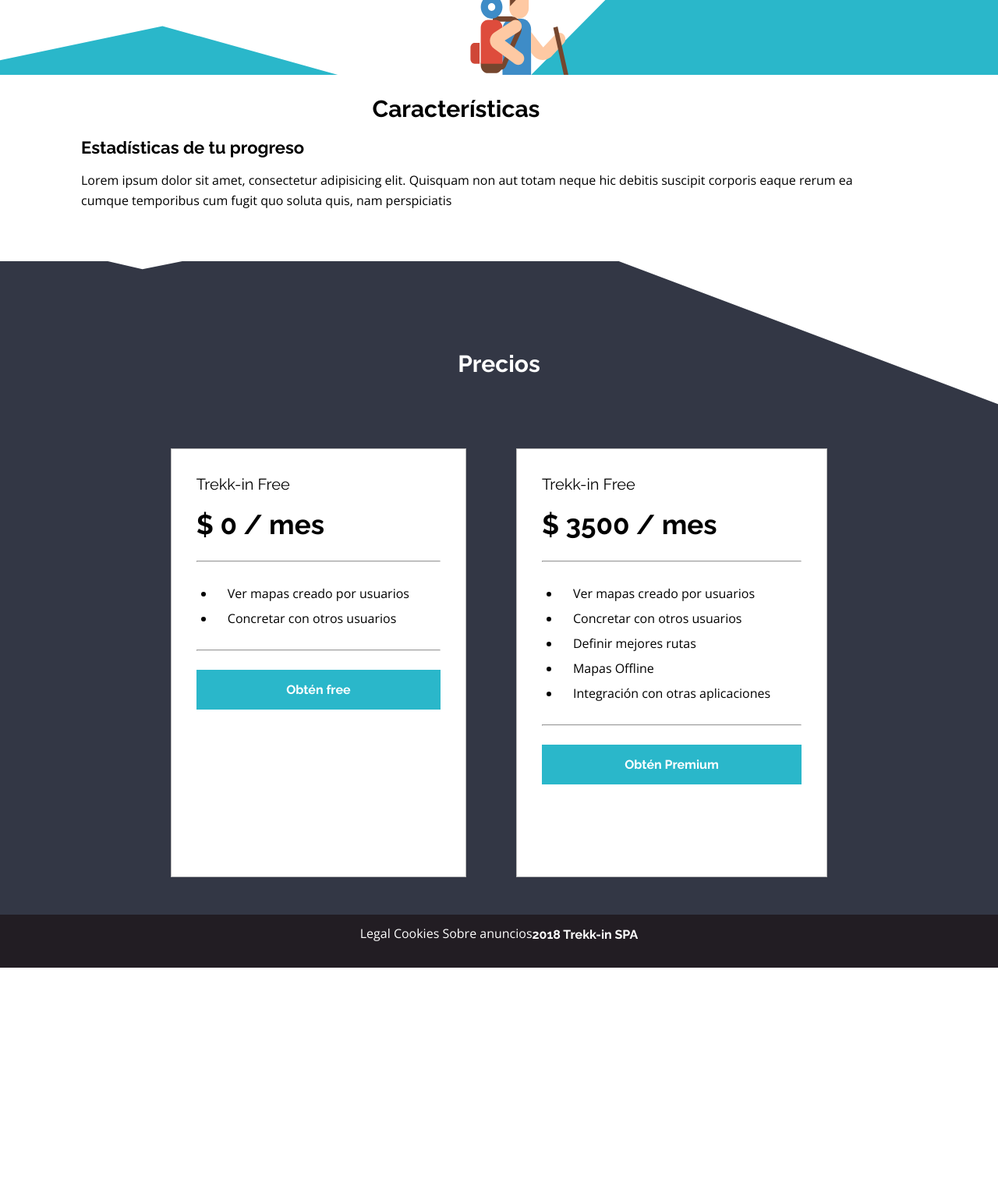
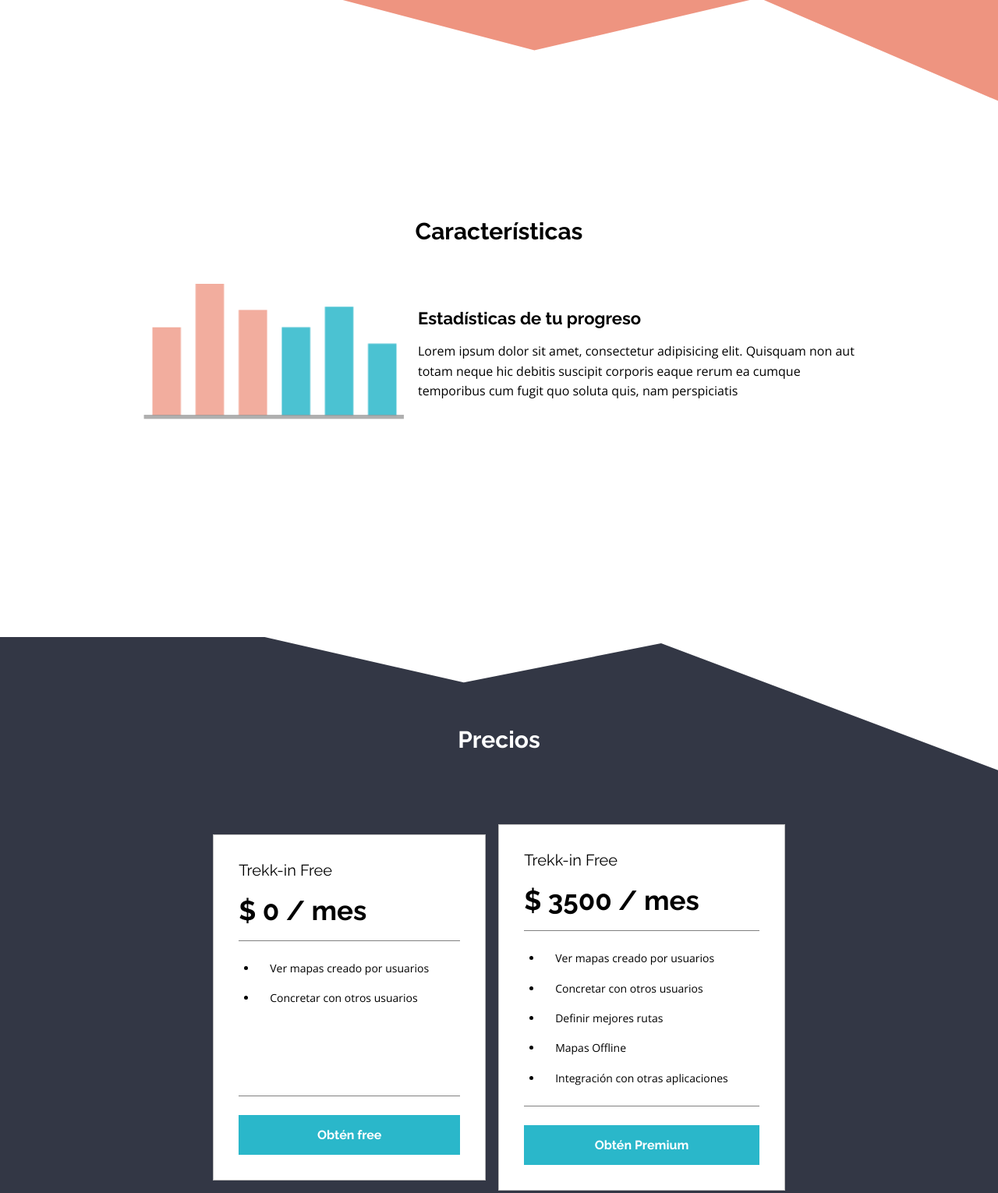
Before and after one commit to conilastra/treek-in, a plain HTML site: page index.html in a window 1280 px wide. Shown: the part 620-2150 px from the top of the page at 78% size. Before the commit the page ends 1861 px from the top, so only its background shows below. Drawn offline with nearby package versions, Linux system fonts and the light colour scheme.

Commit message:
updates en la versión mobile

```diff
--- a/assets/scss/components/_card.scss
+++ b/assets/scss/components/_card.scss
@@ -2,7 +2,6 @@
    border: 1px solid $gray;
    padding: 2rem;
    background: $white;
-   height: 550px;
 
    &__title {
     font-size: $large;
@@ -15,10 +14,18 @@
 
     &__list {
         font-family: $open-sans;
+        font-size: $small;
+        line-height: 1.6;
         padding: 1rem 1.5rem;
+        border-top: 1px solid gray;
+        border-bottom: 1px solid gray;
 
         li {
             padding: .5rem 1rem;
+        }
+
+        &--short {
+            padding-bottom: 6.6rem;
         }
     }
 
@@ -29,7 +36,7 @@
         color: $white;
         padding: 1rem;
         font-size: $medium;
-        margin-top: 1rem;
+        margin-top: 1.5rem;
         font-family: $raleway;
         font-weight: $bold;
 
@@ -41,4 +48,5 @@
             background: $spanish-gray;
         }
     }
+
 }
--- a/assets/scss/components/_images.scss
+++ b/assets/scss/components/_images.scss
@@ -16,9 +16,21 @@
     transform: translateY(-5%);
 }
 
+@media (min-width: 1200px) {
+    .intro__bg-hero {
+        background-position: 0%;
+        background-size: cover;
+        height: 110vh;
+        transform: translateY(-35%);
+    }
+}
+
+
 
 /* gráfico */
-.features__content__graph__img {
+.features__graph__img {
+    padding-top: 2rem;
+
     svg {
         height: 28vh;
     }
@@ -51,3 +63,10 @@
     color: $white;
     padding: 7rem;
 }
+
+@media (min-width: 1200px) {
+    .prices-bg {
+        background-position: 96% 14%;
+        background-size: 100%;
+    }
+}
--- a/assets/scss/layout/_footer.scss
+++ b/assets/scss/layout/_footer.scss
@@ -1,16 +1,38 @@
 footer {
-    display: flex;
-    justify-content: space-between;
-    padding: 1rem;
+    padding: 2rem;
     background: $raising-black;
     color: $white;
     font-family: $open-sans;
+    font-weight: $regular;
+    width: 100vw;
+    display: flex;
     flex-wrap: wrap;
     justify-content: center;
-    font-weight: $regular;
 
-    &__nav {
-        padding: 1rem;
+    h6 {
+        font-weight: $regular;
+        font-size: $small;
+    }
+
+    .footer__nav {
+        display: flex;
+        justify-content: space-between;
+        width: 80vw;
+    }
+
+    .footer__rights {
+        display: flex;
+        justify-content: center;
+        width: 80vw;
     }
 
 }
+
+@media (min-width: 1200px) {
+    footer {
+        .row {
+            display: flex;
+            justify-content: space-between;
+        }
+    }
+}
--- a/assets/scss/layout/_grid.scss
+++ b/assets/scss/layout/_grid.scss
@@ -1,4 +1,8 @@
 /* Container */
+.container {
+  width: 100vw;
+}
+
 @media (min-width: 768px) {
   .container {
     width: 750px;
@@ -10,6 +14,7 @@
     width: 1170px;
   }
 }
+
   /* Row */
   .row {
     display: grid;
@@ -17,46 +22,43 @@
     grid-column-gap: 1rem;
     grid-row-gap: 3rem;
   }
-  @media (min-width: 1200px) {
-    .row {
-      grid-column-gap: 4rem;
-    }
-  }
+
+
   /* Columns */
-  .col-xs-12 {
+  .col-12 {
     grid-column: span 12;
   }
-  .col-xs-11 {
+  .col-11 {
     grid-column: span 11;
   }
-  .col-xs-10 {
+  .col-10 {
     grid-column: span 10;
   }
-  .col-xs-9 {
+  .col-9 {
     grid-column: span 9;
   }
-  .col-xs-8 {
+  .col-8 {
     grid-column: span 8;
   }
-  .col-xs-7 {
+  .col-7 {
     grid-column: span 7;
   }
-  .col-xs-6 {
+  .col-6 {
     grid-column: span 6;
   }
-  .col-xs-5 {
+  .col-5 {
     grid-column: span 5;
   }
-  .col-xs-4 {
+  .col-4 {
     grid-column: span 4;
   }
-  .col-xs-3 {
+  .col-3 {
     grid-column: span 3;
   }
-  .col-xs-2 {
+  .col-2 {
     grid-column: span 2;
   }
-  .col-xs-1 {
+  .col-1 {
     grid-column: span 1;
   }
 
--- a/assets/scss/layout/_header.scss
+++ b/assets/scss/layout/_header.scss
@@ -2,6 +2,8 @@
     display: flex;
     justify-content: space-between;
     padding: 2.5rem;
+    align-items: center;
+    width: 100vw;
 
     &__navbar {
         display: none;
@@ -11,3 +13,14 @@
         }
     }
 }
+
+@media (min-width: 1200px) {
+    .header__navbar {
+        display: initial;
+    }
+
+    .header__navbar--burger {
+        display: none;
+    }
+
+}
--- a/assets/scss/layout/_main-section.scss
+++ b/assets/scss/layout/_main-section.scss
@@ -6,24 +6,61 @@ section {
 .features {
   padding-bottom: 4rem;
 
-    &__graph, &__text {
+  &__graph,
+  &__text {
     width: 100%;
   }
 }
 
 .prices {
+  display: flex;
+  flex-wrap: wrap;
+  justify-content: center;
   background: $onyx;
   padding-bottom: 3rem;
   width: 100vw;
+
+  .row {
+    display: flex;
+    flex-wrap: wrap;
+    align-items: stretch;
+    justify-content: center;
+  }
 }
 
 @media (min-width: 1200px) {
-    .features__content, .prices {
+  .features,
+  .prices {
     display: flex;
     justify-content: center;
+    flex-wrap: wrap;
+    width: 100vw;
 
     .row {
       display: flex;
+      justify-content: center;
+      align-items: center;
     }
   }
+
+  .features {
+    padding: 0 5rem;
+    transform: translateY(-80%);
+
+    &__title {
+      width: 100vw;
     }
+    &__graph {
+      width: 30%;
+    }
+
+    &__text {
+      width: 50%;
+    }
+  }
+
+  .intro__content {
+    position: relative;
+    float: left;
+  }
+}
--- a/index.html
+++ b/index.html
@@ -21,8 +21,7 @@
 
 <body>
     <header class="header container">
-        <div class="row">
-            <div class="col-xs-2">
+
         <svg class="header__logo" xmlns="http://www.w3.org/2000/svg" xmlns:xlink="http://www.w3.org/1999/xlink">
             <defs>
                 <path id="a" d="M29 12.62h-9.795V40H9.843V12.62H0V4h29z" />
@@ -41,9 +40,9 @@
                 </g>
             </g>
         </svg>
-            </div>
 
-            <div class="header__navbar--burger"></div>
+        <div>
+            <div class="header__navbar--burger"><i class="fas fa-bars fa-2x"></i></div>
             <nav class="header__navbar">
                 <ul>
                     <li>Acerca de</li>
@@ -53,15 +52,16 @@
             </nav>
             <div class="header__buttons"></div>
         </div>
+
     </header>
 
 
     <main>
         <section class="intro container">
             <div class="row">
-                <div class="col-xs-12 col-lg-6">
-                    <h1 class="intro__title">Haz Trekking sin Parar</h1>
-                    <p class="intro__text">Con Trekk-in te despreocuparás de la estimación de tu viaje, ya que con unos
+                <div class="intro__content col-12 col-lg-6">
+                    <h1>Haz Trekking sin Parar</h1>
+                    <p>Con Trekk-in te despreocuparás de la estimación de tu viaje, ya que con unos
                         simples pasos podrás
                         definir
                         la mejor ruta a tomar con tus compañeros de expedición</p>
@@ -71,13 +71,12 @@
 
         <section class="intro__bg-hero"></section>
 
-
         <section class="features container">
             <h2 class="features__title">Características</h2>
-            <div class="features__content">
+
             <div class="row">
-                    <div class="col-xs-12 col-lg-4 features__content__graph">
-                        <svg class="features__content__graph__img" viewBox="0 0 320 200" xmlns="http://www.w3.org/2000/svg">
+                <div class="col-12 col-lg-4 features__graph">
+                    <svg class="features__graph__img" viewBox="0 0 320 200" xmlns="http://www.w3.org/2000/svg">
                         <g class="bar-graph" fill-rule="evenodd">
                             <path class="a-bar" fill="#EE9480"
                                 d="M10.949 53h34.778v108H10.949zM63.613 0h34.778v161H63.613zm52.663 32h34.778v129h-34.778z" />
@@ -89,7 +88,7 @@
                     </svg>
                 </div>
 
-                    <div class="features__content__text col-xs-12 col-lg-4">
+                <div class="features__text col-12 col-lg-4">
                     <h3>Estadísticas de tu progreso</h3>
                     <p>Lorem ipsum dolor sit amet, consectetur adipisicing elit. Quisquam non aut totam neque hic
                         debitis
@@ -97,7 +96,7 @@
                         perspiciatis
                     </p>
                 </div>
-                </div>
+
             </div>
         </section>
 
@@ -107,24 +106,24 @@
 
         <section class="prices container">
             <div class="row">
-                <article class="prices__card col-xs-12 col-lg-4">
+                <article class="prices__card">
                     <h4 class="prices__card__title">Trekk-in Free</h4>
                     <h3 class="prices__card__price">$ 0 / mes</h3>
-                    <hr>
-                    <ul class="prices__card__list">
+
+                    <ul class="prices__card__list prices__card__list--short">
                         <li>Ver mapas creado por usuarios</li>
                         <li>Concretar con otros usuarios</li>
                     </ul>
-                    <hr>
+
                     <button
                         class="prices__card__buttons prices__card__buttons--hover prices__card__buttons--focus">Obtén
                         free</button>
                 </article>
 
-                <article class="prices__card col-xs-12 col-lg-4">
+                <article class="prices__card">
                     <h4 class="prices__card__title">Trekk-in Free</h4>
                     <h3 class="prices__card__price">$ 3500 / mes</h3>
-                    <hr>
+
                     <ul class="prices__card__list">
                         <li>Ver mapas creado por usuarios</li>
                         <li>Concretar con otros usuarios</li>
@@ -132,7 +131,7 @@
                         <li>Mapas Offline</li>
                         <li>Integración con otras aplicaciones</li>
                     </ul>
-                    <hr>
+
                     <button
                         class="prices__card__buttons prices__card__buttons--hover prices__card__buttons--focus">Obtén
                         Premium</button>
@@ -141,16 +140,14 @@
         </section>
     </main>
 
-    <footer class="footer">
+    <footer>
         <div class="footer__nav">
-            <a>Legal</a>
-            <a>Cookies</a>
-            <a>Sobre anuncios</a>
+            <h6>Legal</h6>
+            <h6>Cookies</h6>
+            <h6>Sobre anuncios</h6>
         </div>
 
-        <h6 class="footer__rights">2018 Trekk-in SPA</h6>
-        </div>
-
+        <h6 class="footer__rights">© 2018 Trekk-in SPA</h6>
     </footer>
 </body>
 
```
Also changed, not shown: assets/css/main.css, 5 other files. Lines whose indentation alone changed are shown as unchanged.
